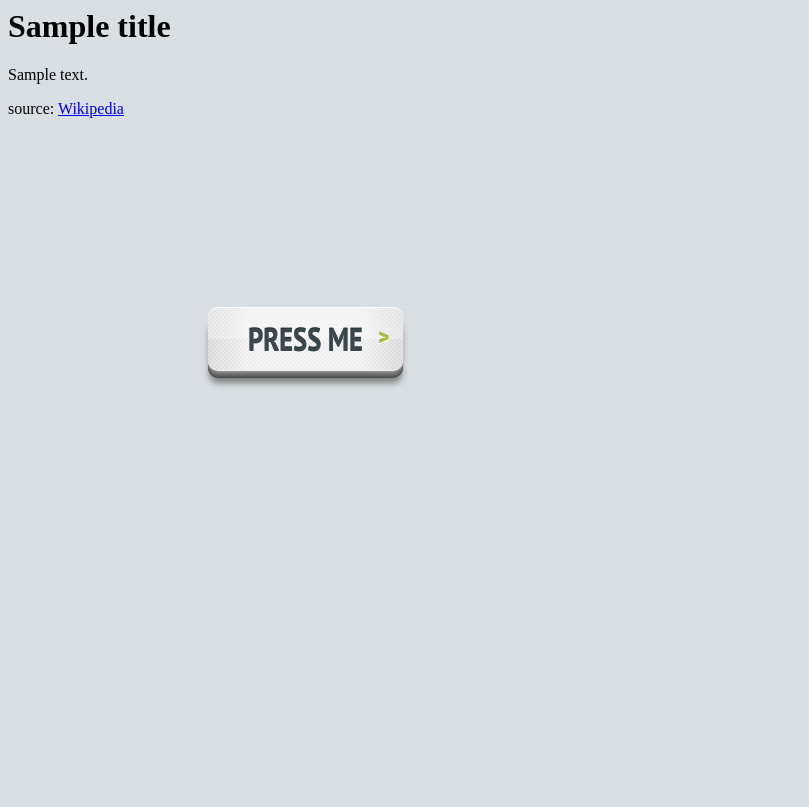
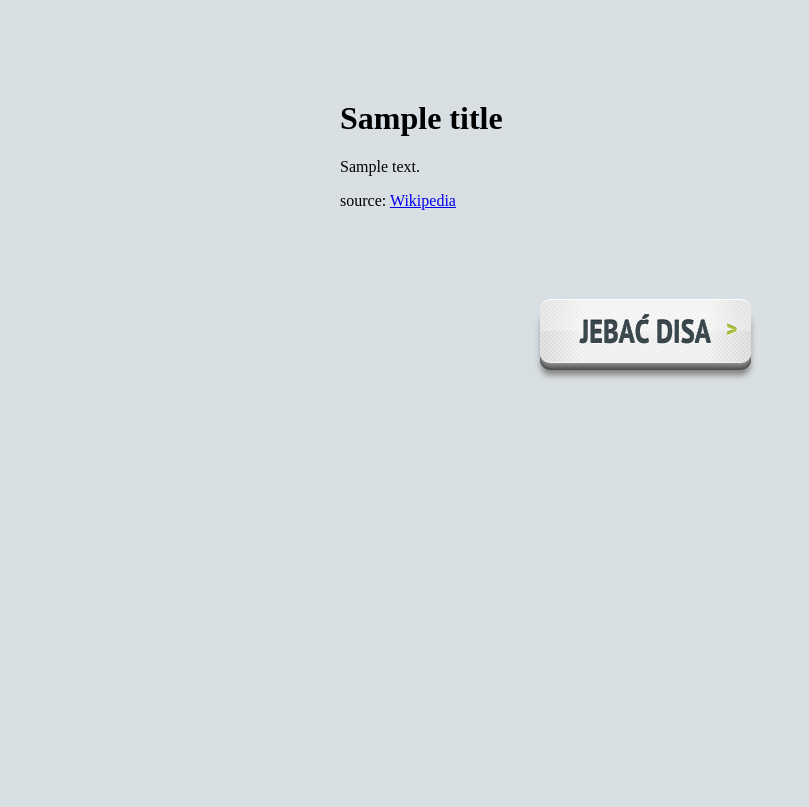
Before and after one commit to IgorBia/definisher, a Flask app: template definisher/app/templates/state1.html in a window 1280 px wide. Shown: the top 807 px of the page, without its empty margins (0-809 px from the left). Before the commit the page ends 387 px from the top, so only its background shows below. Run offline with Flask 2, Linux system fonts and the light colour scheme; the template is opened without the code that fills it: most values are stand-ins (such as "Sample title", 1, 10 or a date in 2020).

Commit message:
center align added

```diff
--- a/definisher/app/routes.py
+++ b/definisher/app/routes.py
@@ -7,7 +7,7 @@ from flask import render_template, send_from_directory
 @app.route('/result/<id>')
 def index(id):
     response = script.do(id)
-    return render_template('index.html', title=response[0], content = response[1], url = response[2])
+    return render_template('state1.html', title=response[0], content = response[1], url = response[2])
 
 @app.route('/favicon.ico')
 def favicon():
--- a/definisher/app/templates/base.html
+++ b/definisher/app/templates/base.html
@@ -9,9 +9,11 @@
     <body>
     {% block container %}{% endblock %}
     <h1>{{ title }}</h1>
-    <p>{{ content }}</p>
-    <p>source:
-        <a href= "{{ url }}">Wikipedia</a>
-    </p>
+    <div class="content">
+        {{ content }}
+        <p>source:
+            <a href= "{{ url }}">Wikipedia</a>
+        </p>
+    </div>
     </body>
 </html>
--- a/definisher/app/templates/state1.html
+++ b/definisher/app/templates/state1.html
@@ -3,6 +3,9 @@
 
 {% block css %}
 <style>
+    .content {
+        margin: auto;
+     }
     body {
         background: #A7A9AC;
         background-image: -webkit-gradient(
@@ -22,9 +25,8 @@
                 from(rgba(230, 237, 241, 0)),
                 to(rgba(230, 237, 241, 0.8)));
       height:100%;
-      left:0px;
-      position:absolute;
-      top:0;
+      padding: 100px;
+      margin: auto;
       width: 600px;
     }
     .button {
@@ -137,9 +139,7 @@
 {% endblock %}
 
 {% block container %}
-<div id="pagegradient"></div>
-
     <a href="http://127.0.0.1:5000/result/Mathematics" class="button">
-        <span>press me</span>
+        <span>Jebać Disa</span>
     </a>
 {% endblock %}
```
